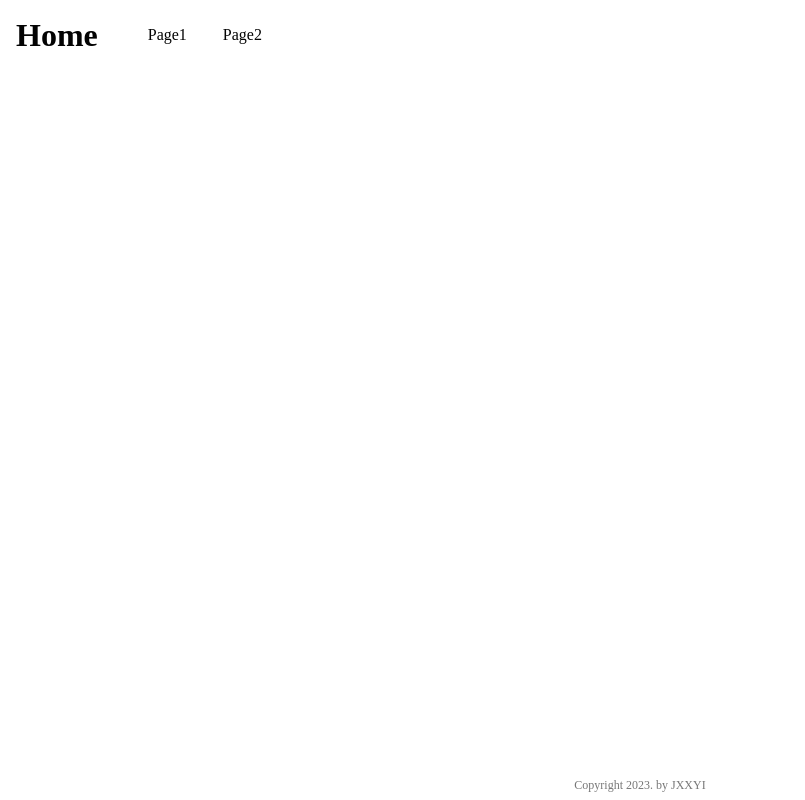
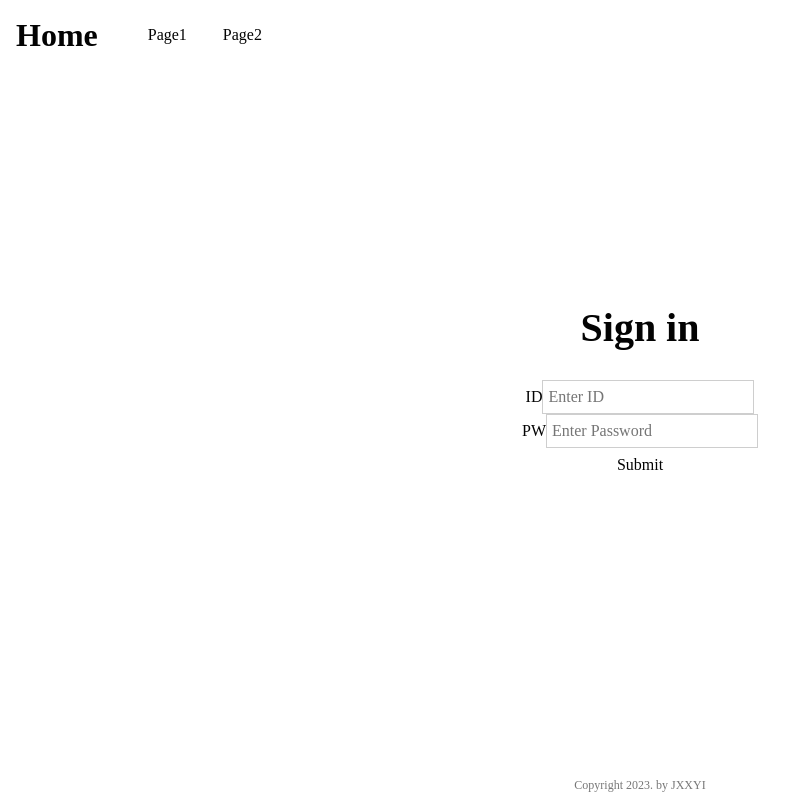
Before and after one commit to blueStragglr/wanted-pre-onboarding-10-FE-quest, a React (Vite) app: page /auth in a window 1280 px wide. Shown: the whole page, without its empty margins (0-805 px from the left). Built offline with nearby package versions, Linux system fonts and the light colour scheme; a web font is replaced by a local one.

Commit message:
feat: 로그인 페이지 구현

```diff
--- a/src/components/auth/SigninForm.jsx
+++ b/src/components/auth/SigninForm.jsx
@@ -1,8 +1,32 @@
-import React from 'react'
+import React, { useState } from 'react'
 
 const SigninForm = () => {
+  const [id, setId] = useState("");
+  const [pw, setPw] = useState("");
+
+  const handlerOnId = (e) => setId(e.target.value);
+  const handlerOnPw = (e) => setPw(e.target.value);
+  const handlerSubmit = (e) => {
+    e.preventDefault();
+    if(!id || !pw) alert("Please enter your ID or PW.");
+    console.log('ID : ' + id);
+    console.log('PW : ' + pw);
+  }
+
   return (
     <article>
+      <h2>Sign in</h2>
+      <form id="form" onSubmit={handlerSubmit}>
+        <div className="form-group">
+          <label>ID</label>
+          <input type="text" name="id" value={id} onChange={handlerOnId} placeholder="Enter ID" />
+        </div>
+        <div className="form-group">
+          <label>PW</label>
+          <input type="password" name="password" autoComplete="on" value={pw} onChange={handlerOnPw} placeholder="Enter Password" />
+        </div>
+        <button type="submit">Submit</button>
+      </form>
     </article>
   )
 }
--- a/src/pages/AuthPage.jsx
+++ b/src/pages/AuthPage.jsx
@@ -1,8 +1,10 @@
 import React from 'react'
+import SigninForm from '../components/auth/signinForm'
 
 const AuthPage = () => {
   return (
     <section className="page-auth">
+      <SigninForm />
     </section>
   )
 }
```
